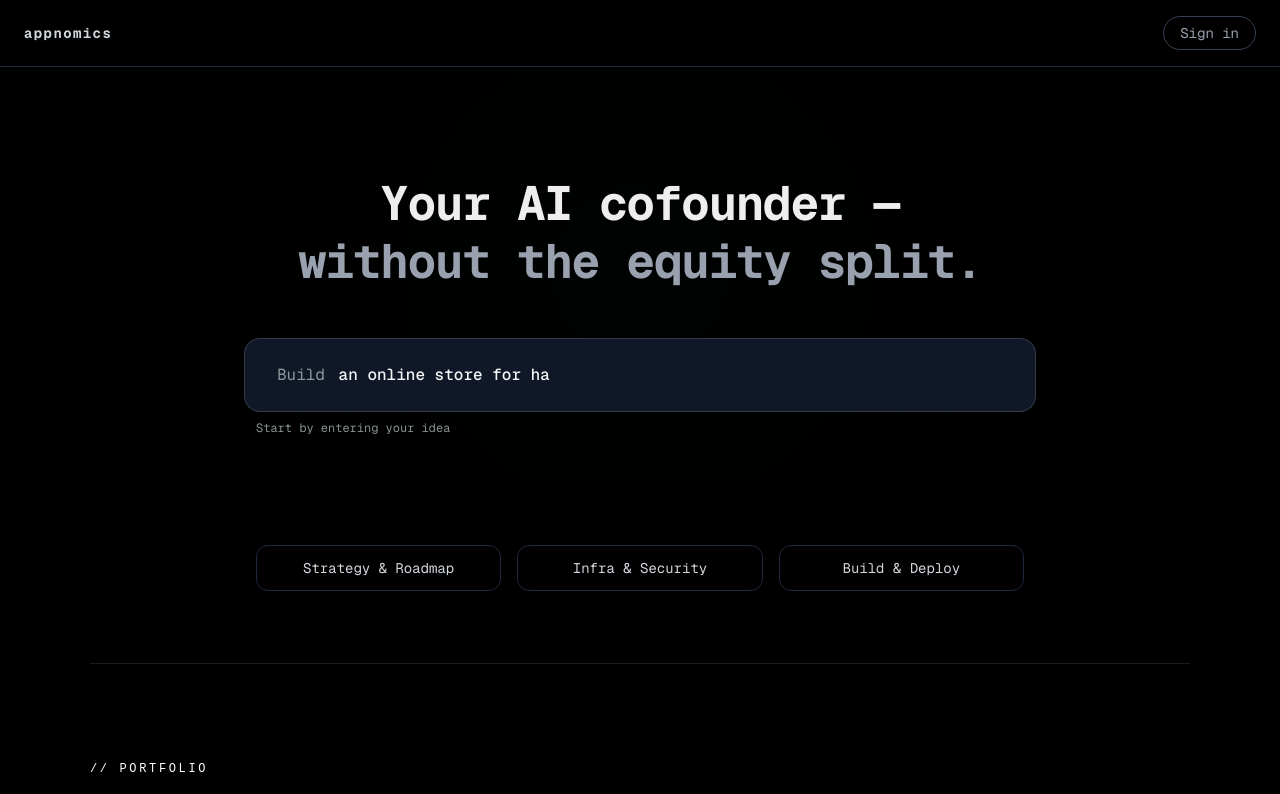
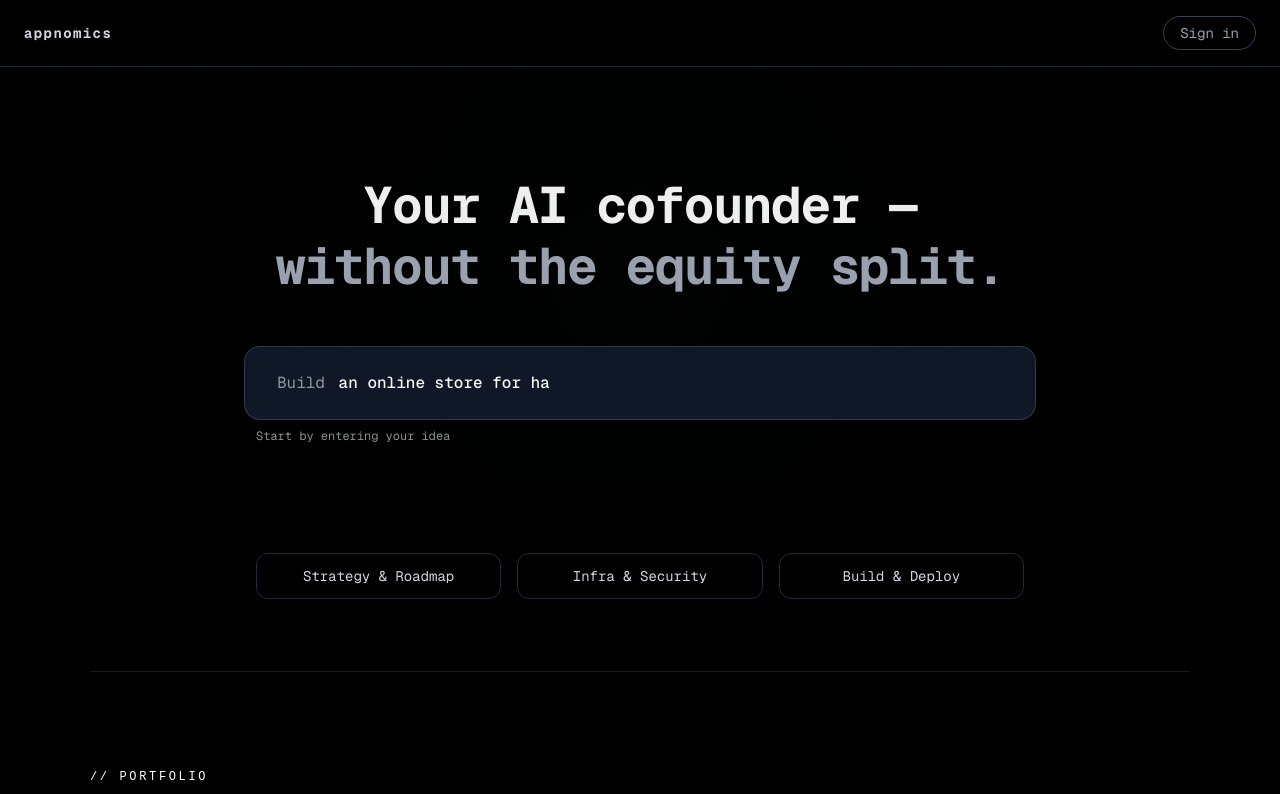
Before and after one commit to rup2701/appnomics-landing, a Next.js app: page / in a window 1280 px wide. Shown: the top 794 px of the page. Built offline with nearby package versions, Linux system fonts and the light colour scheme.

Commit message:
style: Update heroTitle font size for improved visual hierarchy

```diff
--- a/components/DynamicHero.module.scss
+++ b/components/DynamicHero.module.scss
@@ -41,7 +41,7 @@
 
 // Hero Title Animation (your existing styles)
 .heroTitle {
-  font-size: clamp(2.5rem, 5vw, 3rem);
+  font-size: clamp(2.5rem, 5vw, 3.2rem);
   font-weight: 700;
   line-height: 1.2;
   letter-spacing: -0.03em;
```
